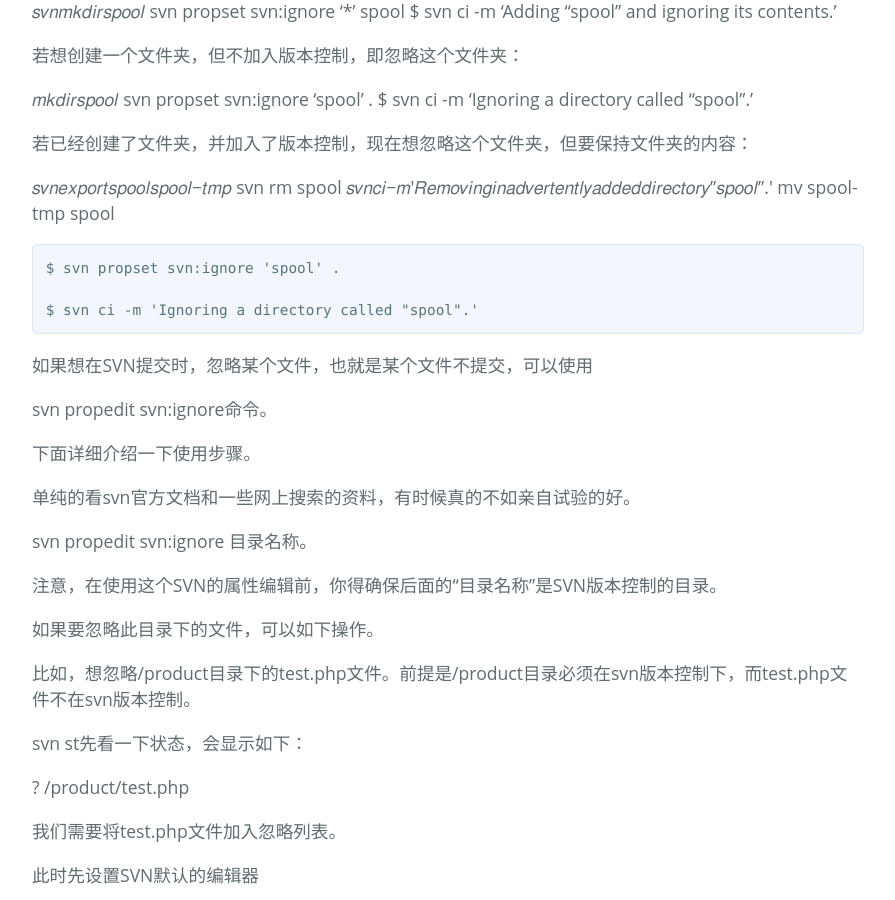
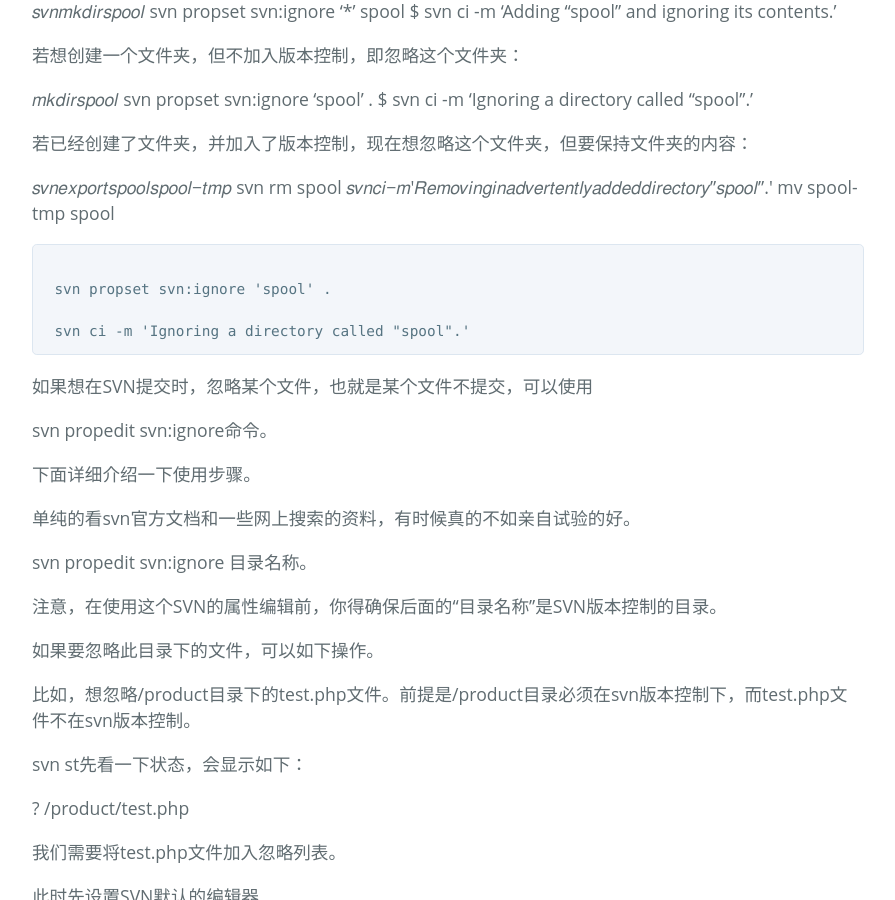
Before and after one commit to zhishan33/shanBlog, a Jekyll site: the page built from _posts/2020-11-07-svn-ignore.md, in a window 1280 px wide and 900 px high, scrolled down 518 px. Shown: the whole window, without its empty margins (192-1087 px from the left). Built offline with Jekyll 4.4.1, drawn with Linux system fonts in a browser that asks for light colours; comment, search, counter and statistics services are not loaded; some of the changed text lies outside the part shown.

````diff
--- a/_posts/2020-11-07-svn-ignore.md
+++ b/_posts/2020-11-07-svn-ignore.md
@@ -23,10 +23,11 @@ $ svn ci -m 'Ignoring a directory called "spool".'
 𝑠𝑣𝑛𝑒𝑥𝑝𝑜𝑟𝑡𝑠𝑝𝑜𝑜𝑙𝑠𝑝𝑜𝑜𝑙−𝑡𝑚𝑝 svn rm spool
 𝑠𝑣𝑛𝑐𝑖−𝑚′𝑅𝑒𝑚𝑜𝑣𝑖𝑛𝑔𝑖𝑛𝑎𝑑𝑣𝑒𝑟𝑡𝑒𝑛𝑡𝑙𝑦𝑎𝑑𝑑𝑒𝑑𝑑𝑖𝑟𝑒𝑐𝑡𝑜𝑟𝑦"𝑠𝑝𝑜𝑜𝑙".′ mv spool-tmp spool
 
-```
-$ svn propset svn:ignore 'spool' .
+```shell
 
-$ svn ci -m 'Ignoring a directory called "spool".'
+ svn propset svn:ignore 'spool' .
+
+ svn ci -m 'Ignoring a directory called "spool".'
 ```
  >
 
````
Also changed, not shown: _posts/2021-12-21-frontend-code-regular.md (added, +82 -0 lines).
